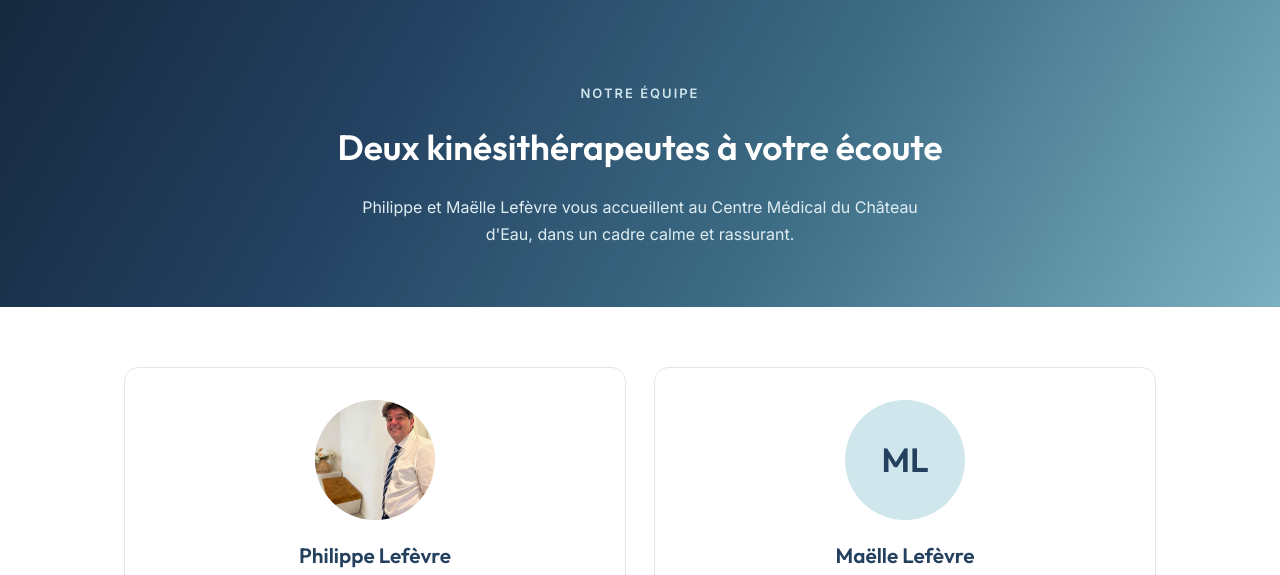
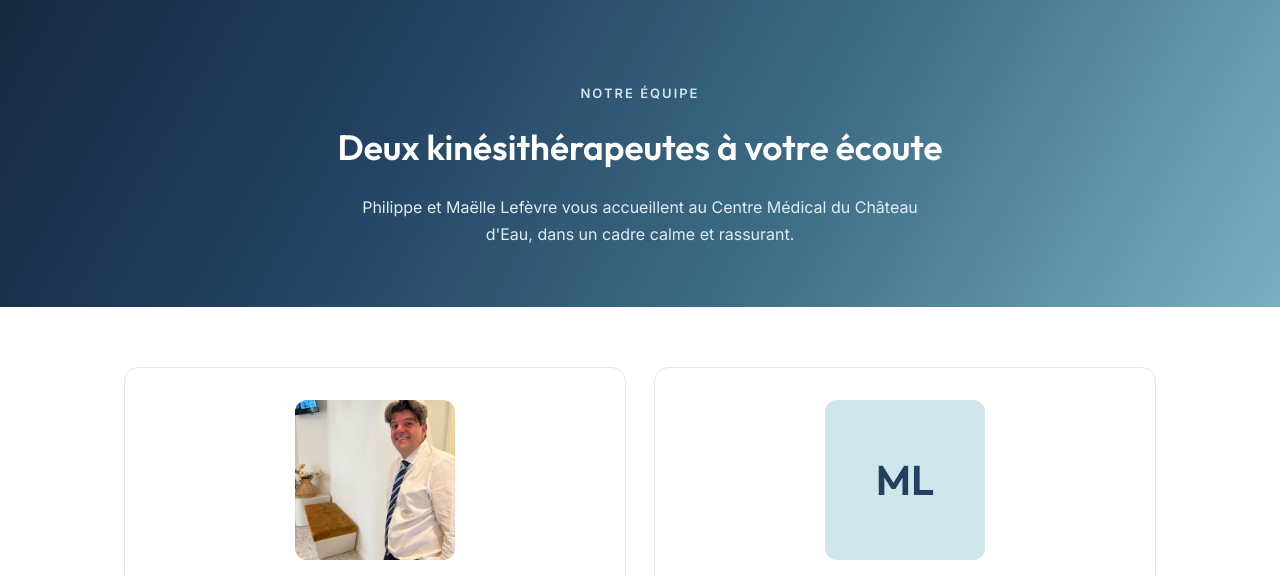
Before and after one commit to Bud-90/cmce, a plain HTML site: page equipe.html in a window 1280 px wide. Shown: the part 162-737 px from the top of the page. Drawn offline with Linux system fonts and the light colour scheme.

Commit message:
Équipe : photos carrées (coins légèrement arrondis) et un peu plus grandes (160px)
Co-Authored-By: Claude Opus 5.5 <noreply@anthropic.com>
Claude-Session: https://claude.ai/code/session_019e7GYirbJ5BQberK8TXRA1

```diff
--- a/css/style.css
+++ b/css/style.css
@@ -141,11 +141,11 @@ section.alt{background:var(--pale);border-top:1px solid var(--line);border-botto
 
 /* Team */
 .team-card{background:var(--paper);border:1px solid var(--line);border-radius:14px;padding:32px 28px;text-align:center;}
-.team-photo{width:120px;height:120px;object-fit:cover;border-radius:50%;display:block;margin:0 auto 18px;background:var(--pale);}
+.team-photo{width:160px;height:160px;object-fit:cover;border-radius:12px;display:block;margin:0 auto 18px;background:var(--pale);}
 .team-monogram{
-  width:120px;height:120px;border-radius:50%;display:flex;align-items:center;justify-content:center;
+  width:160px;height:160px;border-radius:12px;display:flex;align-items:center;justify-content:center;
   background:var(--teal-light);color:var(--navy);font-family:'Outfit',sans-serif;
-  font-size:2.1rem;font-weight:600;margin:0 auto 18px;
+  font-size:2.6rem;font-weight:600;margin:0 auto 18px;
 }
 .team-card h3{font-size:1.3rem;margin-bottom:4px;}
 .team-role{color:var(--teal-dark);font-weight:600;font-size:.92rem;margin:0 0 14px;}
```
